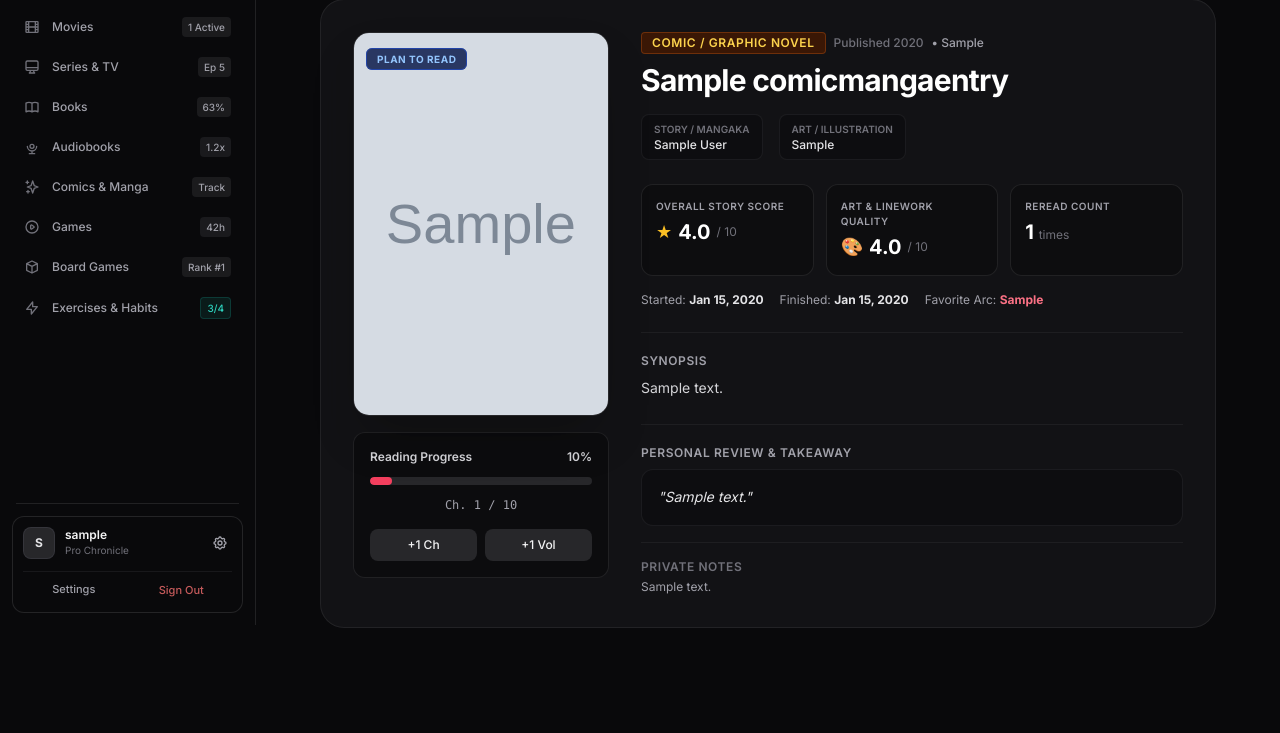
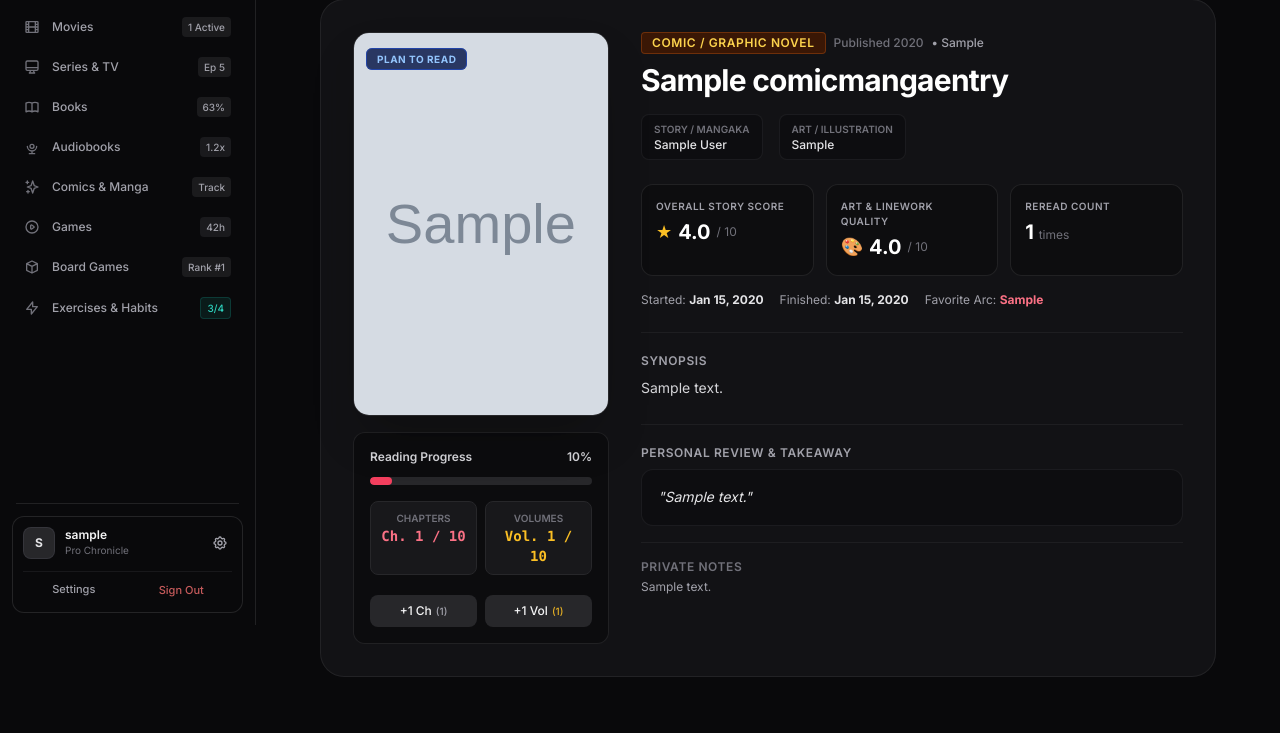
Before and after one commit to MuhammadBinAbdulLatif/activity-tracker, a Django app: page /comics/1/ in a window 1280 px wide. Shown: the part 175-908 px from the top of the page. Before the commit the page ends 803 px from the top, so only its background shows below. Run offline with Django 5.2, Linux system fonts and the light colour scheme; a user stored in the database is signed in; tables that the repository leaves empty hold one stand-in row (values such as "Sample post"); grey boxes marked "Sample" are stand-in pictures; some libraries are stand-ins or nearby versions.

Commit message:
fix(comics): display volume and chapter counts explicitly with contextual steppers and seamless redirect

```diff
--- a/comics/models.py
+++ b/comics/models.py
@@ -112,14 +112,33 @@ class ComicMangaEntry(models.Model):
         return 0
 
     @property
-    def progress_display(self) -> str:
-        """Formatted string indicating current reading progress."""
+    def chapter_progress_display(self) -> str:
+        """Formatted string for chapter progress: 'Ch. 5 / 12' or 'Ch. 5'."""
         if self.total_chapters > 0:
             return f"Ch. {self.current_chapter} / {self.total_chapters}"
-        elif self.total_volumes > 0:
-            return f"Vol. {self.current_volume} / {self.total_volumes}"
         elif self.current_chapter > 0:
             return f"Ch. {self.current_chapter}"
+        return "Ch. 0"
+
+    @property
+    def volume_progress_display(self) -> str:
+        """Formatted string for volume progress: 'Vol. 1 / 1' or 'Vol. 1'."""
+        if self.total_volumes > 0:
+            return f"Vol. {self.current_volume} / {self.total_volumes}"
         elif self.current_volume > 0:
             return f"Vol. {self.current_volume}"
+        return "Vol. 0"
+
+    @property
+    def progress_display(self) -> str:
+        """Combined formatted string showing both chapter and volume progress clearly."""
+        has_chap = self.total_chapters > 0 or self.current_chapter > 0
+        has_vol = self.total_volumes > 0 or self.current_volume > 0
+
+        if has_chap and has_vol:
+            return f"{self.chapter_progress_display} • {self.volume_progress_display}"
+        elif has_chap:
+            return self.chapter_progress_display
+        elif has_vol:
+            return self.volume_progress_display
         return "Not Started"
--- a/comics/templates/comics/detail.html
+++ b/comics/templates/comics/detail.html
@@ -70,23 +70,33 @@
                         <div class="bg-rose-500 h-2 rounded-full transition-all duration-300" style="width: {{ entry.progress_percentage }}%;"></div>
                     </div>
 
-                    <div class="text-center text-xs font-mono text-zinc-400">
-                        {{ entry.progress_display }}
+                    <!-- Volume and Chapter Breakdown Badges -->
+                    <div class="grid grid-cols-2 gap-2 text-center text-xs py-1">
+                        <div class="p-2 rounded-lg bg-zinc-900 border border-zinc-800">
+                            <span class="text-[10px] text-zinc-500 uppercase block font-semibold">Chapters</span>
+                            <span class="font-bold text-rose-400 font-mono text-sm">{{ entry.chapter_progress_display }}</span>
+                        </div>
+                        <div class="p-2 rounded-lg bg-zinc-900 border border-zinc-800">
+                            <span class="text-[10px] text-zinc-500 uppercase block font-semibold">Volumes</span>
+                            <span class="font-bold text-amber-400 font-mono text-sm">{{ entry.volume_progress_display }}</span>
+                        </div>
                     </div>
 
                     <div class="grid grid-cols-2 gap-2 pt-1">
                         <form action="{% url 'comic_update_progress' entry.id %}" method="POST">
                             {% csrf_token %}
                             <input type="hidden" name="delta_chapter" value="1">
-                            <button type="submit" class="w-full py-2 rounded-lg bg-zinc-800 hover:bg-zinc-700 text-zinc-100 text-xs font-medium transition flex items-center justify-center gap-1">
+                            <button type="submit" class="w-full py-2 rounded-lg bg-zinc-800 hover:bg-zinc-700 text-zinc-100 text-xs font-medium transition flex items-center justify-center gap-1 cursor-pointer">
                                 <span>+1 Ch</span>
+                                <span class="text-[10px] text-zinc-400">({{ entry.current_chapter }})</span>
                             </button>
                         </form>
                         <form action="{% url 'comic_update_progress' entry.id %}" method="POST">
                             {% csrf_token %}
                             <input type="hidden" name="delta_volume" value="1">
-                            <button type="submit" class="w-full py-2 rounded-lg bg-zinc-800 hover:bg-zinc-700 text-zinc-100 text-xs font-medium transition flex items-center justify-center gap-1">
+                            <button type="submit" class="w-full py-2 rounded-lg bg-zinc-800 hover:bg-zinc-700 text-zinc-100 text-xs font-medium transition flex items-center justify-center gap-1 cursor-pointer">
                                 <span>+1 Vol</span>
+                                <span class="text-[10px] text-amber-400/90">({{ entry.current_volume }})</span>
                             </button>
                         </form>
                     </div>
--- a/comics/views.py
+++ b/comics/views.py
@@ -245,7 +245,8 @@ def update_comic_progress_view(request, id):
 
         entry.save()
 
-        return redirect("comic_detail", id=entry.id)
+        next_url = request.POST.get("next") or request.META.get("HTTP_REFERER") or redirect("comic_detail", id=entry.id).url
+        return redirect(next_url)
 
     return redirect("comic_detail", id=entry.id)
 
```
Also changed, not shown: comics/templates/comics/list.html (+14 -9 lines).
